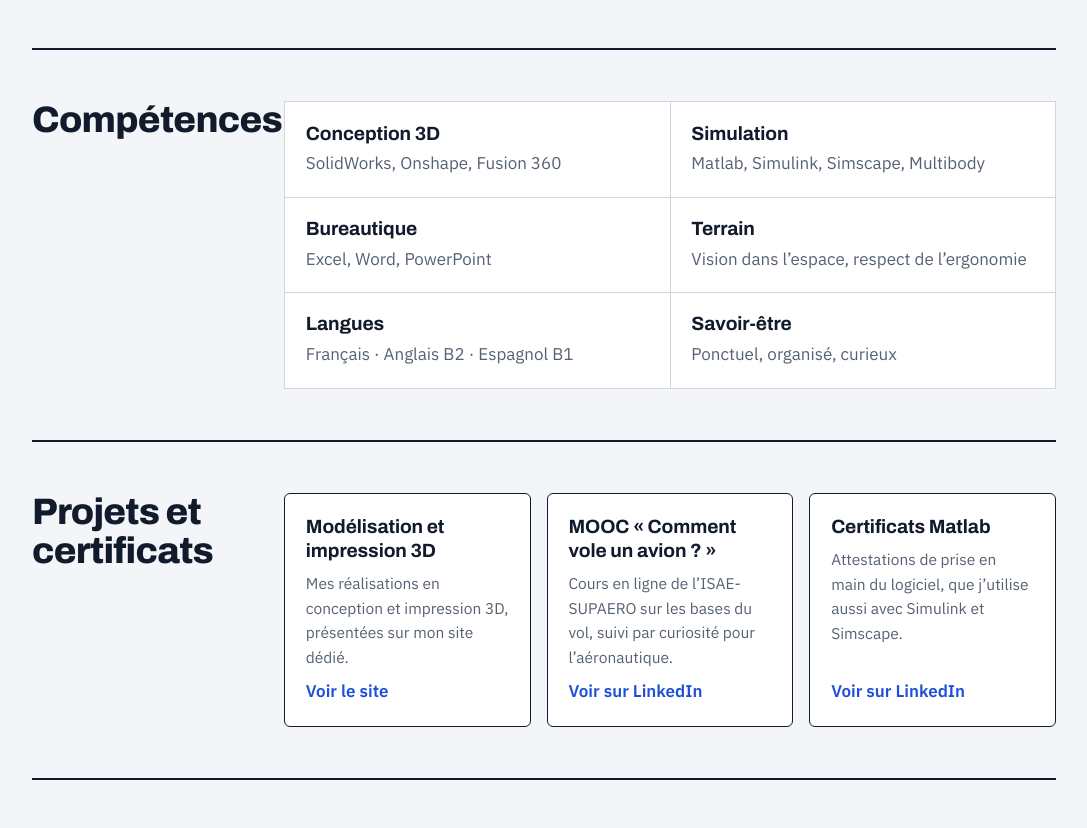
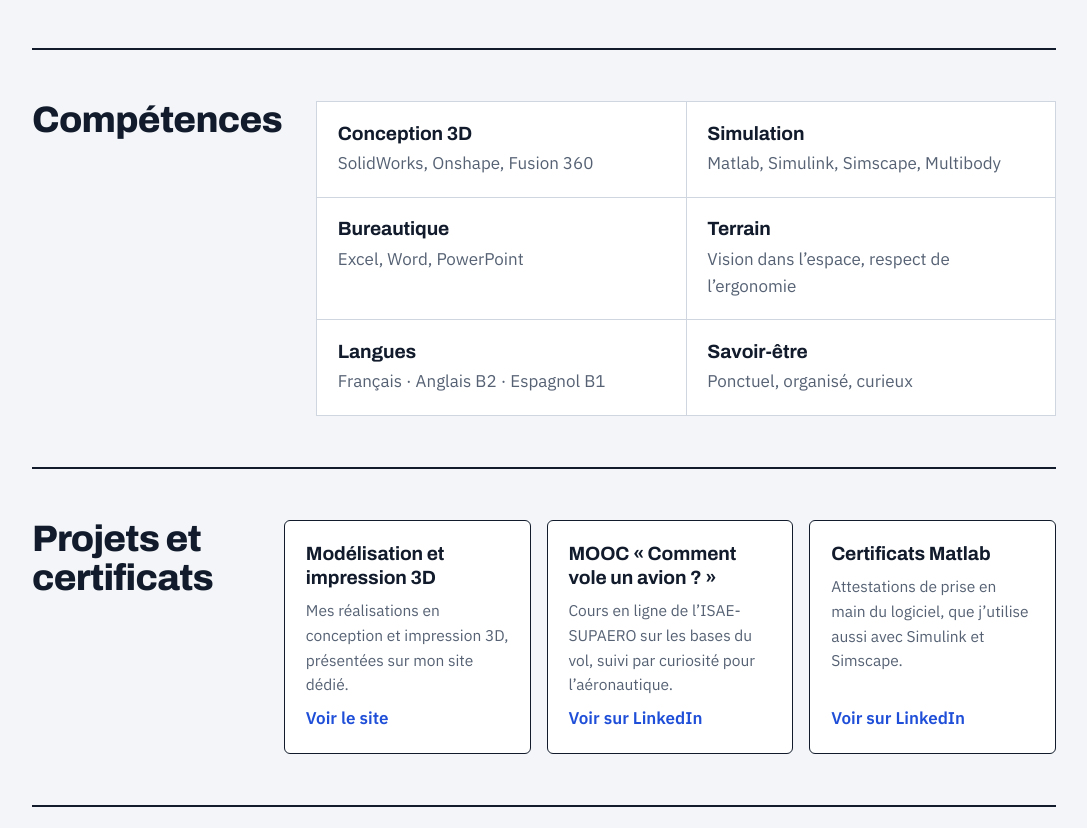
Before and after one commit to adam-bordage/adam, a plain HTML site: page index.html in a window 1280 px wide. Shown: the part 1595-2423 px from the top of the page, without its empty margins (96-1183 px from the left). Drawn offline with Linux system fonts and the light colour scheme.

Commit message:
Update style.css

```diff
--- a/style.css
+++ b/style.css
@@ -53,7 +53,6 @@ dd{padding:.6rem .8rem;font-size:.95rem;font-weight:500}
 .block{display:grid;grid-template-columns:220px 1fr;gap:2rem;padding:3.2rem 0;border-top:2px solid var(--ink)}
 .block h2{font-size:clamp(1.7rem,3.4vw,2.3rem);font-weight:800;font-stretch:108%;letter-spacing:-.02em;position:sticky;top:90px;align-self:start}
 .block-body h3{font-size:1.2rem;font-weight:700;letter-spacing:-.005em;line-height:1.25}
-.block-body skills {padding-left:2rem}
 
 .timeline{list-style:none;padding:0;border-left:2px solid var(--line);margin-left:.4rem}
 .timeline>li{position:relative;display:grid;grid-template-columns:8rem 1fr;gap:1rem;padding:0 0 2.2rem 1.8rem}
@@ -67,7 +66,7 @@ dd{padding:.6rem .8rem;font-size:.95rem;font-weight:500}
 .timeline li li{padding:.1rem 0}
 .timeline ul li::marker{color:var(--blue)}
 
-.skills{display:grid;grid-template-columns:repeat(2,1fr);gap:1px;background:var(--line);border:1px solid var(--line)}
+.skills{margin-left:2rem;display:grid;grid-template-columns:repeat(2,1fr);gap:1px;background:var(--line);border:1px solid var(--line)}
 .skills>div{background:var(--card);padding:1.2rem 1.3rem}
 .skills p{color:var(--steel);margin-top:.3rem}
 .cards{display:grid;grid-template-columns:repeat(auto-fit,minmax(220px,1fr));gap:1rem}
```
